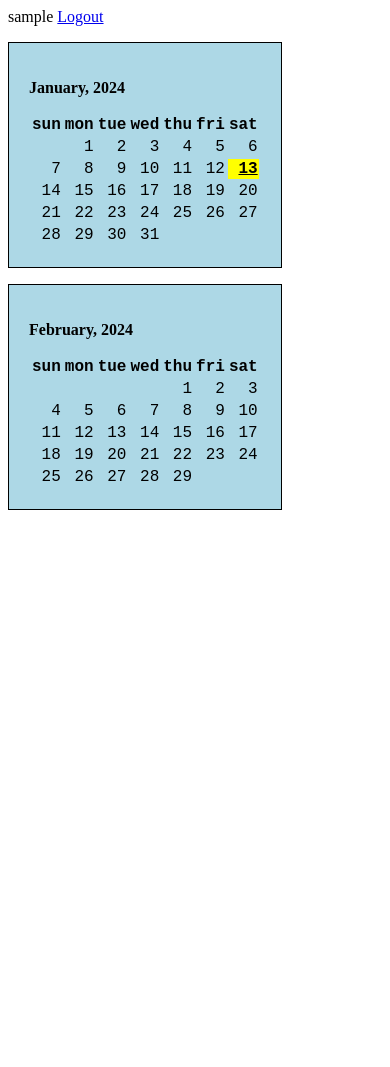
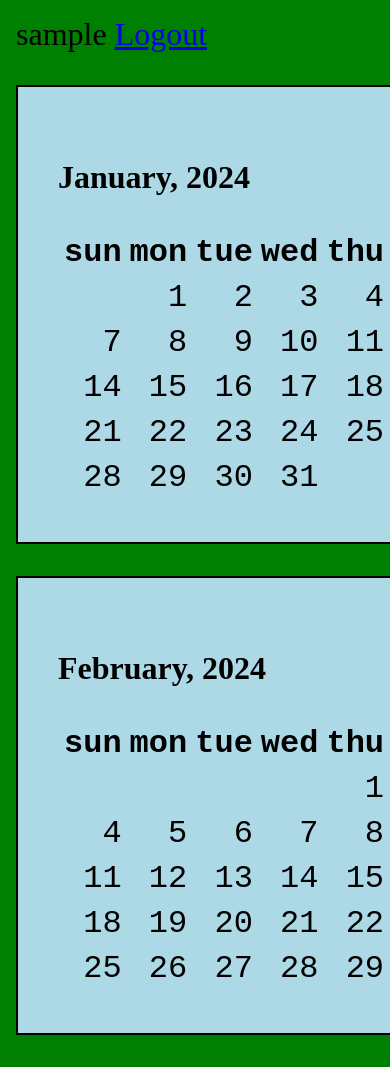
Before and after one commit to prdepinho/mycal, a Django app: page /calapp/ in a window 390 px wide; the page is wider, and only the part inside the window is pictured. Before the commit the page ends 510 px from the top of that part, so only its background shows below. Run offline with Django 5.2, Linux system fonts and the light colour scheme; the visitor is signed in with stand-in values (Sample User, id 1); data that the repository does not hold is empty.

Commit message:
responsivity

```diff
--- a/calapp/templates/calapp/month.html
+++ b/calapp/templates/calapp/month.html
@@ -1,4 +1,5 @@
 
+<div class="container">
 <p>
   {{user.get_username}}
   <a href="{% url 'logout' %}?next={{request.path}}">Logout</a><br/>
@@ -62,6 +63,7 @@
   </div>
   <p></p>
 {% endfor %}
+</div>
 
 
 <script>
@@ -105,6 +107,18 @@
 
 
 <style>
+  @media screen and (min-width: 768px) {
+    body {
+      zoom:100%;
+      background-color: yellow;
+    }
+  }
+  @media screen and (max-width: 767px) {
+    body {
+      zoom:200%;
+      background-color: green;
+    }
+  }
   .month_div {
     background-color: lightblue;
     border: 1px solid black;
```
